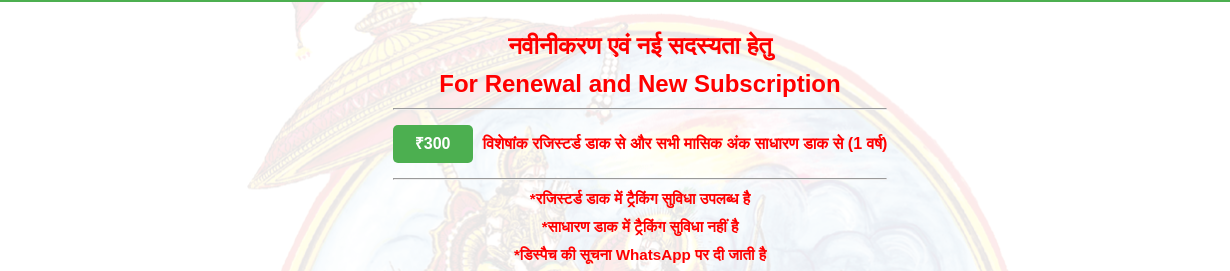
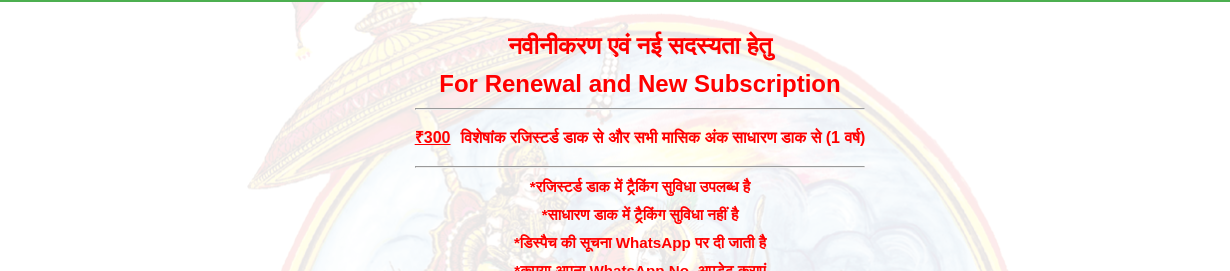
Before and after one commit to gitapress/kalyan_subscription, a plain HTML site: page index.html in a window 1280 px wide. Shown: the part 68-339 px from the top of the page, 0-1230 px from the left. Drawn offline with Linux system fonts and the light colour scheme; a script that the page names is missing.

Commit message:
Update index.html

```diff
--- a/index.html
+++ b/index.html
@@ -281,7 +281,7 @@
 
     <h3>
       <div class="subscription-row">
-        <a href="https://secure.paytmpayments.com/link/paymentForm/QUICK/LL_725620225" class="btn" target="_blank">₹300</a>
+        <a href=https://secure.paytmpayments.com/link/paymentForm/QUICK/LL_853943352 target="_blank">₹300</a>
         <span>विशेषांक रजिस्टर्ड डाक से और सभी मासिक अंक साधारण डाक से (1 वर्ष)</span>
       </div>
     </h3>
```
